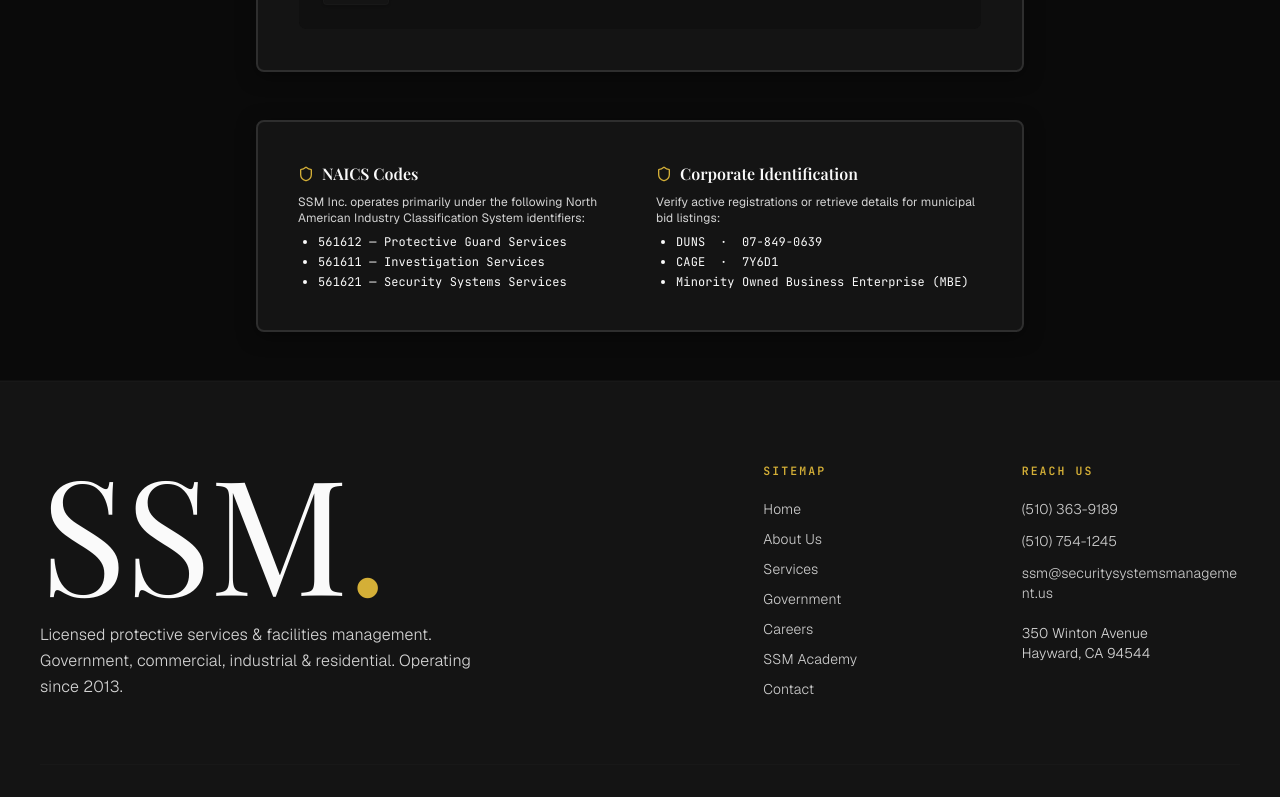
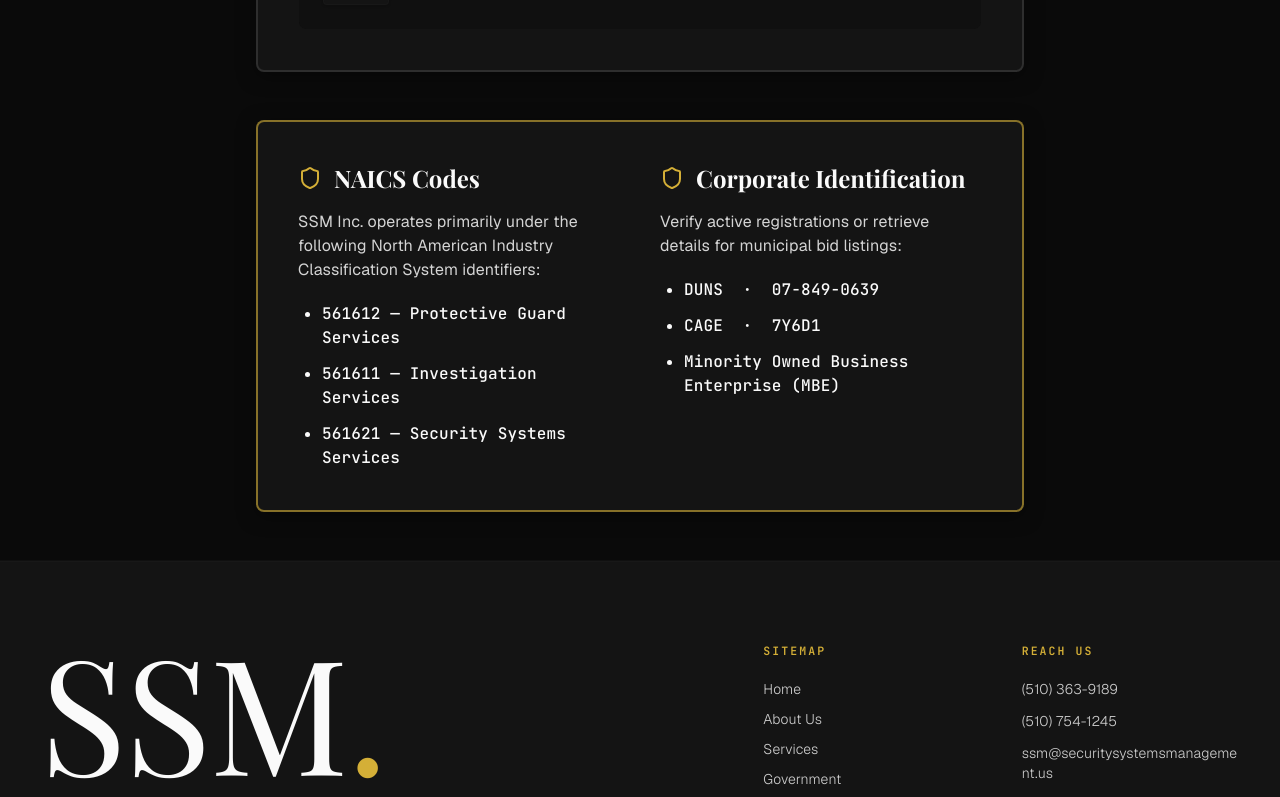
Before and after one commit to laiba-107/SSM-website, a Next.js app: page /government in a window 1280 px wide. Shown: the part 1020-1817 px from the top of the page. Built offline with nearby package versions, Linux system fonts and the light colour scheme.

Commit message:
Added background colors and worked on font sizes

```diff
--- a/src/app/government/page.tsx
+++ b/src/app/government/page.tsx
@@ -92,26 +92,26 @@
             </div>
 
             {/* Procurement Detail Box */}
-            <div className="card-premium grid sm:grid-cols-2 gap-8 text-sm text-mute font-normal">
+            <div className="card-premium grid sm:grid-cols-2 gap-10 !border-accent/60 hover:!border-accent shadow-[0_0_15px_rgba(212,175,55,0.1)] bg-surface relative">
               <div>
-                <h4 className="text-base font-semibold text-text mb-2 flex items-center gap-2 font-serif">
-                  <Shield width="16" height="16" className="text-accent" />
+                <h4 className="text-xl sm:text-2xl font-bold text-text mb-4 flex items-center gap-3 font-serif">
+                  <Shield width="24" height="24" className="text-accent" />
                   NAICS Codes
                 </h4>
-                <p className="font-normal text-mute text-xs mb-2">SSM Inc. operates primarily under the following North American Industry Classification System identifiers:</p>
-                <ul className="list-disc pl-5 mt-2 space-y-1 font-mono text-xs text-text font-normal">
+                <p className="font-normal text-mute text-sm sm:text-base mb-5">SSM Inc. operates primarily under the following North American Industry Classification System identifiers:</p>
+                <ul className="list-disc pl-6 mt-3 space-y-3 font-mono text-sm sm:text-base text-text font-medium">
                   <li>561612 — Protective Guard Services</li>
                   <li>561611 — Investigation Services</li>
                   <li>561621 — Security Systems Services</li>
                 </ul>
               </div>
               <div>
-                <h4 className="text-base font-semibold text-text mb-2 flex items-center gap-2 font-serif">
-                  <Shield width="16" height="16" className="text-accent" />
+                <h4 className="text-xl sm:text-2xl font-bold text-text mb-4 flex items-center gap-3 font-serif">
+                  <Shield width="24" height="24" className="text-accent" />
                   Corporate Identification
                 </h4>
-                <p className="font-normal text-mute text-xs mb-2">Verify active registrations or retrieve details for municipal bid listings:</p>
-                <ul className="list-disc pl-5 mt-2 space-y-1 font-mono text-xs text-text font-normal">
+                <p className="font-normal text-mute text-sm sm:text-base mb-5">Verify active registrations or retrieve details for municipal bid listings:</p>
+                <ul className="list-disc pl-6 mt-3 space-y-3 font-mono text-sm sm:text-base text-text font-medium">
                   <li>DUNS &nbsp;·&nbsp; 07-849-0639</li>
                   <li>CAGE &nbsp;·&nbsp; 7Y6D1</li>
                   <li>Minority Owned Business Enterprise (MBE)</li>
--- a/src/app/page.tsx
+++ b/src/app/page.tsx
@@ -114,29 +114,29 @@
       {/* ─────────────────────────────────────────────────────────────────
            CLIENT LOGO MARQUEE (Post-Hero)
            ───────────────────────────────────────────────────────────────── */}
-      <section className="bg-bg py-8 border-b border-line/15 relative z-10">
+      <section className="bg-accent py-12 border-y border-accent/20 relative z-10">
         <div className="max-w-[1400px] mx-auto px-6 lg:px-10">
-          <div className="flex flex-col md:flex-row md:items-center gap-6 mb-6 reveal-up">
-            <span className="eyebrow text-mute2">Trusted By Leading Organizations</span>
-            <span className="h-px flex-1 bg-line/20 hidden md:block"></span>
+          <div className="flex flex-col md:flex-row md:items-center gap-6 mb-10 reveal-up">
+            <h2 className="text-xl md:text-2xl font-bold uppercase tracking-[0.15em] text-bg">Trusted By Leading Organizations</h2>
+            <span className="h-px flex-1 bg-bg/30 hidden md:block"></span>
           </div>
           <div className="relative overflow-hidden reveal-up" style={{ transitionDelay: "100ms" }}>
-            <div className="marquee-track flex items-center gap-16 lg:gap-24 whitespace-nowrap opacity-60 hover:opacity-100 transition-opacity duration-500">
-              <span className="serif text-2xl lg:text-3xl text-text">Enterprise Rent-A-Car</span><span className="text-accent text-2xl">·</span>
-              <span className="mono uppercase tracking-[0.25em] text-text text-sm">NOAA</span><span className="text-accent text-2xl">·</span>
-              <span className="serif text-2xl lg:text-3xl text-text">Sheraton</span><span className="text-accent text-2xl">·</span>
-              <span className="text-text text-sm font-semibold tracking-wider">ALAMEDA POINT</span><span className="text-accent text-2xl">·</span>
-              <span className="serif text-2xl lg:text-3xl text-text">BAART Programs</span><span className="text-accent text-2xl">·</span>
-              <span className="mono uppercase tracking-[0.25em] text-text text-sm">U.S. Dept. of Commerce</span><span className="text-accent text-2xl">·</span>
-              <span className="serif text-2xl lg:text-3xl text-text">City of Hayward</span><span className="text-accent text-2xl">·</span>
+            <div className="marquee-track flex items-center gap-16 lg:gap-24 whitespace-nowrap opacity-80 hover:opacity-100 transition-opacity duration-500">
+              <span className="serif text-2xl lg:text-3xl text-bg">Enterprise Rent-A-Car</span><span className="text-bg/50 text-2xl">·</span>
+              <span className="mono uppercase tracking-[0.25em] text-bg text-sm">NOAA</span><span className="text-bg/50 text-2xl">·</span>
+              <span className="serif text-2xl lg:text-3xl text-bg">Sheraton</span><span className="text-bg/50 text-2xl">·</span>
+              <span className="text-bg text-sm font-semibold tracking-wider">ALAMEDA POINT</span><span className="text-bg/50 text-2xl">·</span>
+              <span className="serif text-2xl lg:text-3xl text-bg">BAART Programs</span><span className="text-bg/50 text-2xl">·</span>
+              <span className="mono uppercase tracking-[0.25em] text-bg text-sm">U.S. Dept. of Commerce</span><span className="text-bg/50 text-2xl">·</span>
+              <span className="serif text-2xl lg:text-3xl text-bg">City of Hayward</span><span className="text-bg/50 text-2xl">·</span>
               {/* Duplicate for infinite scroll */}
-              <span className="serif text-2xl lg:text-3xl text-text">Enterprise Rent-A-Car</span><span className="text-accent text-2xl">·</span>
-              <span className="mono uppercase tracking-[0.25em] text-text text-sm">NOAA</span><span className="text-accent text-2xl">·</span>
-              <span className="serif text-2xl lg:text-3xl text-text">Sheraton</span><span className="text-accent text-2xl">·</span>
-              <span className="text-text text-sm font-semibold tracking-wider">ALAMEDA POINT</span><span className="text-accent text-2xl">·</span>
-              <span className="serif text-2xl lg:text-3xl text-text">BAART Programs</span><span className="text-accent text-2xl">·</span>
-              <span className="mono uppercase tracking-[0.25em] text-text text-sm">U.S. Dept. of Commerce</span><span className="text-accent text-2xl">·</span>
-              <span className="serif text-2xl lg:text-3xl text-text">City of Hayward</span>
+              <span className="serif text-2xl lg:text-3xl text-bg">Enterprise Rent-A-Car</span><span className="text-bg/50 text-2xl">·</span>
+              <span className="mono uppercase tracking-[0.25em] text-bg text-sm">NOAA</span><span className="text-bg/50 text-2xl">·</span>
+              <span className="serif text-2xl lg:text-3xl text-bg">Sheraton</span><span className="text-bg/50 text-2xl">·</span>
+              <span className="text-bg text-sm font-semibold tracking-wider">ALAMEDA POINT</span><span className="text-bg/50 text-2xl">·</span>
+              <span className="serif text-2xl lg:text-3xl text-bg">BAART Programs</span><span className="text-bg/50 text-2xl">·</span>
+              <span className="mono uppercase tracking-[0.25em] text-bg text-sm">U.S. Dept. of Commerce</span><span className="text-bg/50 text-2xl">·</span>
+              <span className="serif text-2xl lg:text-3xl text-bg">City of Hayward</span>
             </div>
           </div>
         </div>
@@ -305,8 +305,7 @@
       {/* ─────────────────────────────────────────────────────────────────
            CTA BANNER
            ───────────────────────────────────────────────────────────────── */}
-      <section className="relative py-20 z-10 overflow-hidden">
-        <div className="absolute inset-0 bg-gradient-gold opacity-90"></div>
+      <section className="relative py-20 z-10 overflow-hidden bg-accent">
         <div className="absolute inset-0 pattern-grid opacity-20 mix-blend-overlay"></div>
 
         <div className="relative max-w-4xl mx-auto px-6 text-center z-10 reveal-up">
```
